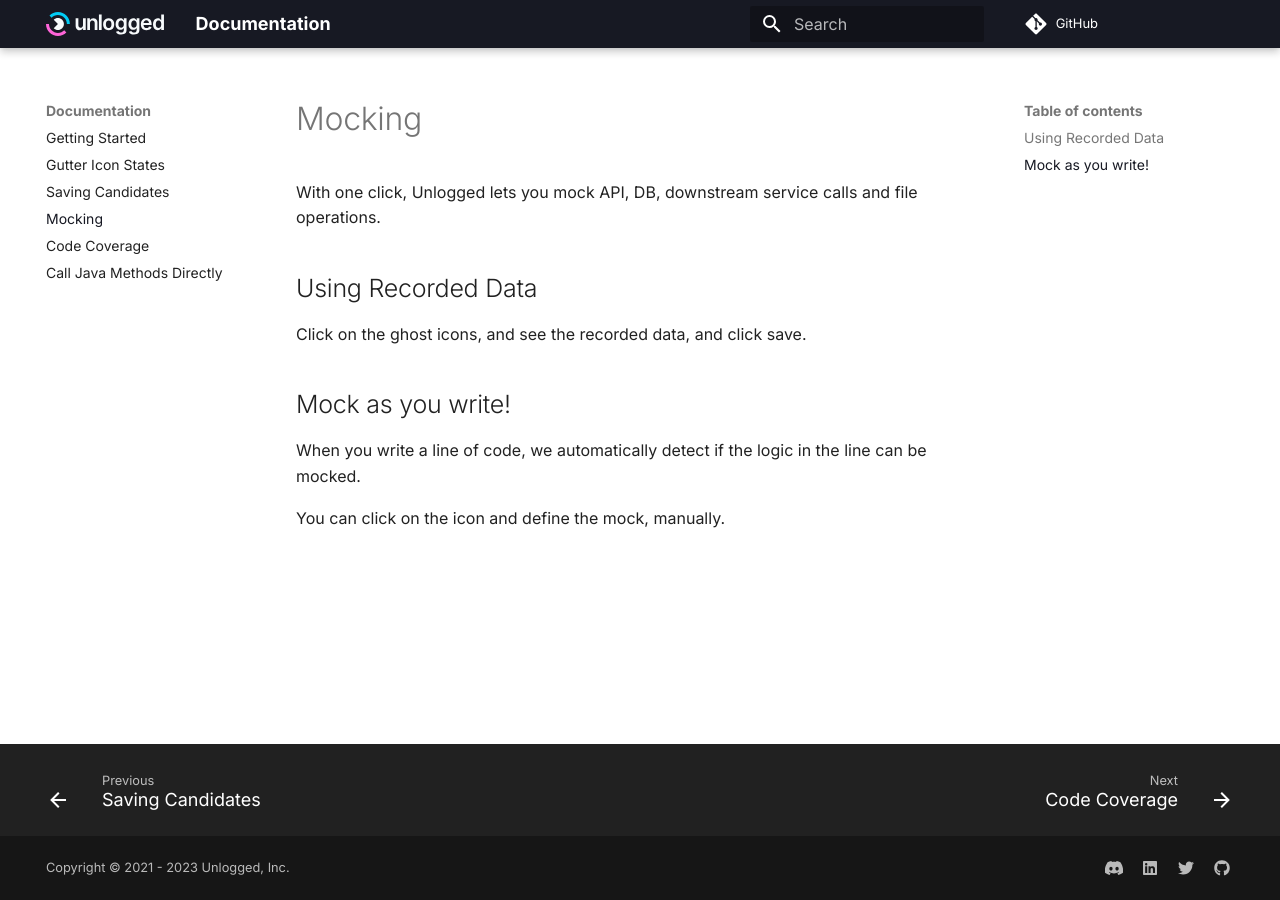
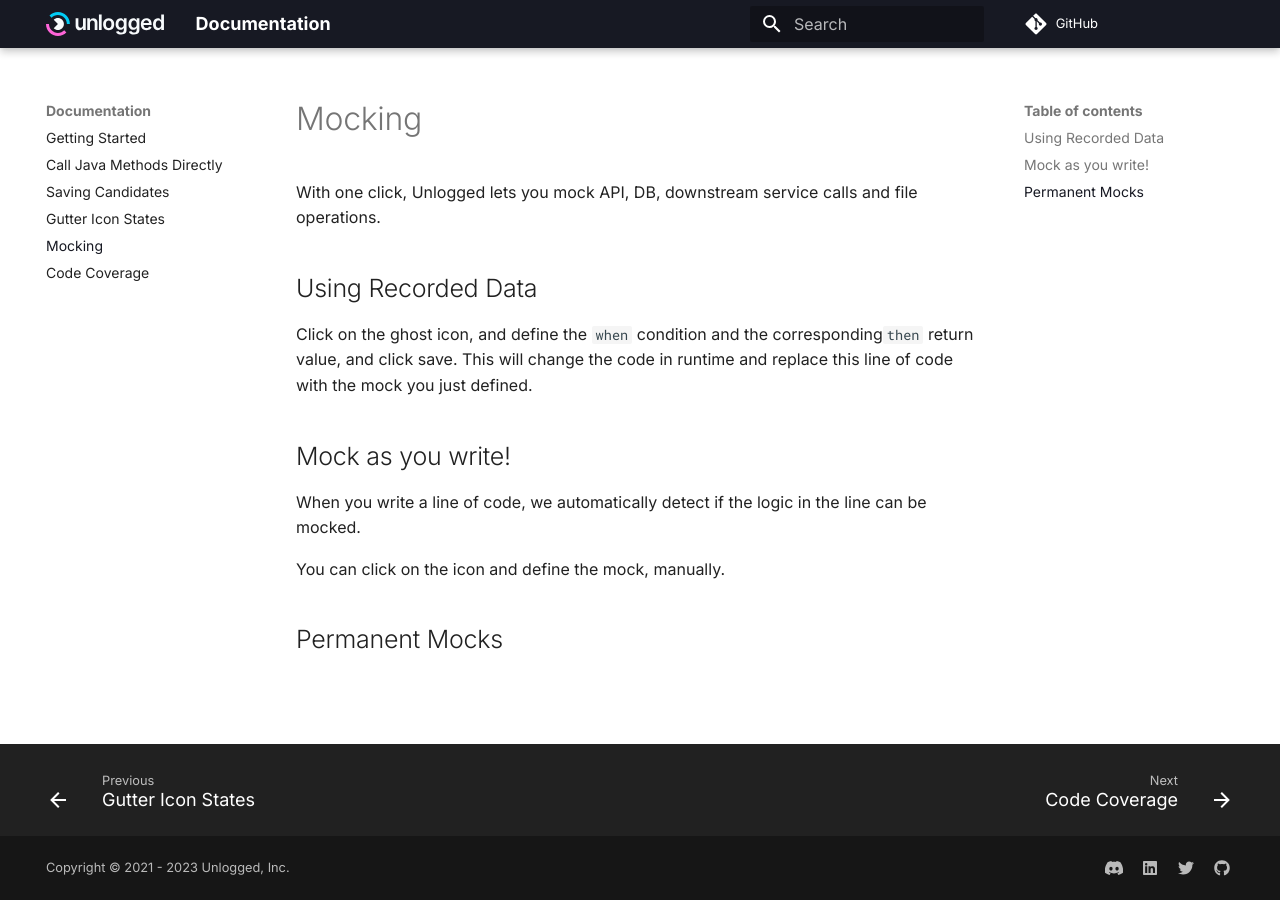
Before and after one commit to unloggedio/documentation, an MkDocs documentation site: the page built from docs/2Mocking.md, in a window 1280 px wide. Built offline with MkDocs 1.6.1 and Material for MkDocs 9.7.7, drawn with Linux system fonts in a browser that asks for light colours; comment, search, counter and statistics services are not loaded.

````diff
--- a/docs/2Mocking.md
+++ b/docs/2Mocking.md
@@ -4,10 +4,12 @@
 
 ## Using Recorded Data
 
-Click on the ghost icons, and see the recorded data, and click save.
+Click on the ghost icon, and define the ```when``` condition and the corresponding```then``` return value, and click save. This will change the code in runtime and replace this line of code with the mock you just defined.
 
 ## Mock as you write!
 
 When you write a line of code, we automatically detect if the logic in the line can be mocked.
 
 You can click on the icon and define the mock, manually.
+
+## Permanent Mocks
````
Also changed, not shown: docs/01DirectInvoke.md (added, +13 -0 lines), docs/02Assertions.md (renamed from docs/1Assertions.md, +9 -3 lines), docs/DirectInvoke.md (deleted, +0 -18 lines), docs/assets/images/savelocation.png (added), 2 other files.
